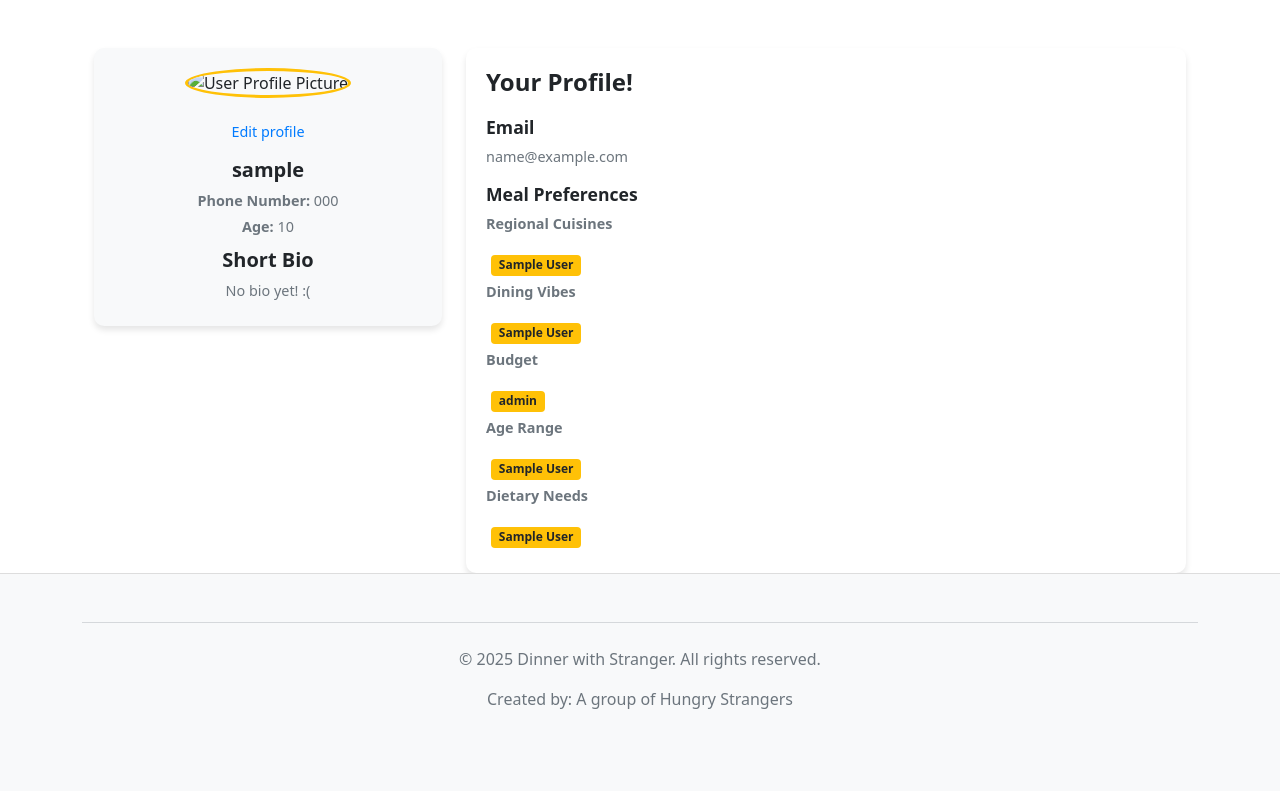
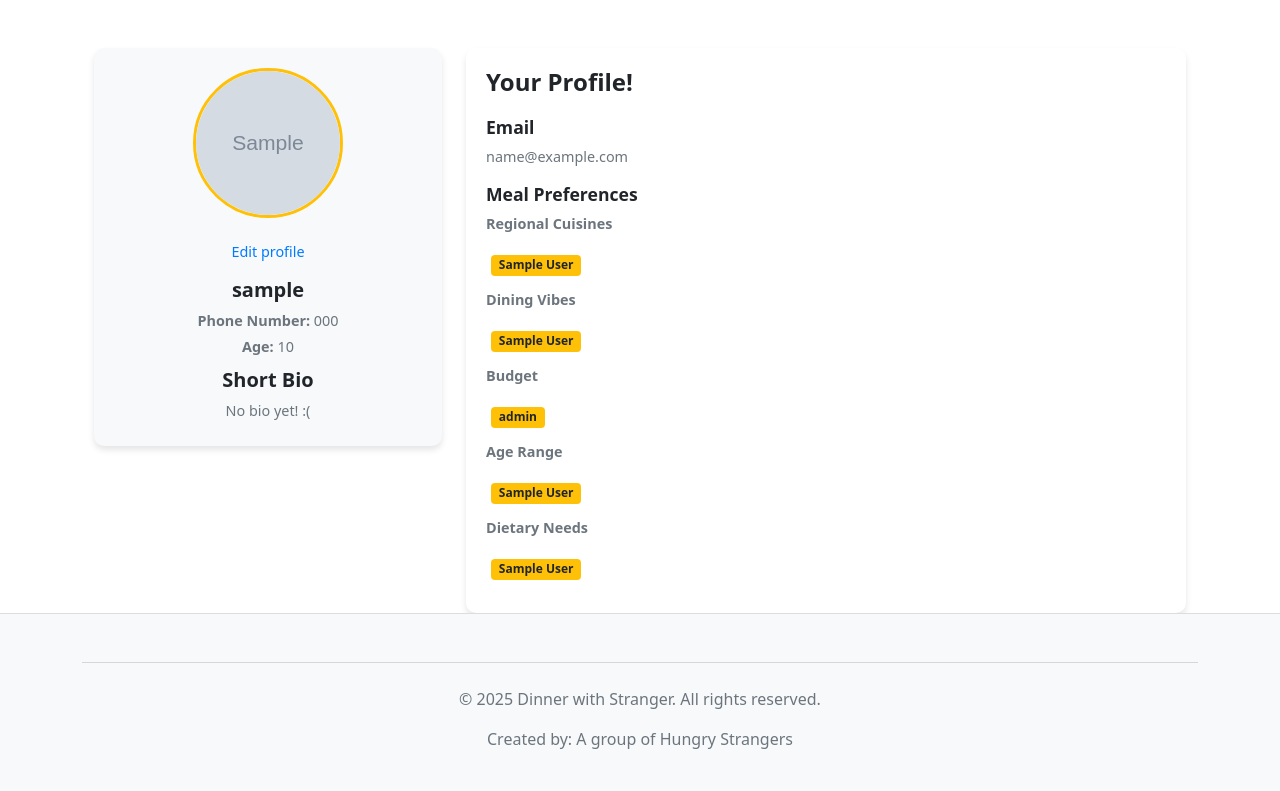
Before and after one commit to Archie-Henderson/Dinner-With-a-Stranger, a Django app: page /profile/ in a window 1280 px wide. Shown: the part 56-847 px from the top of the page. Before the commit the page ends 765 px from the top, so only its background shows below. Run offline with Django 3.2, Linux system fonts and the light colour scheme; a user stored in the database is signed in; tables that the repository leaves empty hold one stand-in row (values such as "Sample post"); grey boxes marked "Sample" are stand-in pictures; some libraries are stand-ins or nearby versions.

Commit message:
profile pic

```diff
--- a/templates/matches/match_card.html
+++ b/templates/matches/match_card.html
@@ -1,5 +1,3 @@
-
-
 <div class="match-card {% if extra_class %}{{ extra_class }}{% endif %}">
     <div class="match-img">
         <img src="{% if other_user.profile.picture %}{{ other_user.profile.picture.url }}{% else %}/static/images/default.jpg{% endif %}" alt="{{ other_user.username }}">
--- a/templates/user_page/user_profile.html
+++ b/templates/user_page/user_profile.html
@@ -1,4 +1,5 @@
 {% extends 'base.html' %}
+{% load static %}
 
 {% block title %}
     Profile - {{ user.username }}
@@ -9,10 +10,10 @@
         <div class="row">
             <div class="col-md-4">
                 <div class="profile-sidebar">
-                    <div class="profile-image">
-                        <img src="{% if user.profile.image %}{{ user.profile.image.url }}{% else %}https://via.placeholder.com/150{% endif %}" alt="User Profile Picture" class="img-fluid rounded-circle">
+                    <div class="profile-image text-center">
+                        <img src="{% if user.profile.picture %}{{ user.profile.picture.url }}{% else %}{% static 'images/default.jpg' %}{% endif %}" alt="{{ user.username }}" class="img-fluid rounded-circle" style="max-width: 150px;">
                     </div>
-                    <div class="profile-info mt-3">
+                    <div class="profile-info mt-3 text-center">
                         <a href="{% url 'user_page:edit_profile' %}" class="btn btn-link">Edit profile</a>
                         <h5 class="mt-2">{{ user.username }}</h5>
                         <p><strong>Phone Number:</strong> {{ user.profile.phone_number }}</p>
@@ -33,34 +34,35 @@
                     <h5>Meal Preferences</h5>
                     <div class="meal-preferences">
                         <p><strong>Regional Cuisines</strong></p>
-                        <div class="tags">
+                        <div class="tags mb-2">
                             {% for cuisine in user.profile.regional_cuisines.all %}
                                 <span class="badge bg-warning">{{ cuisine }}</span>
                             {% endfor %}
                         </div>
+
                         <p><strong>Dining Vibes</strong></p>
-                        <div class="tags">
+                        <div class="tags mb-2">
                             {% for vibe in user.profile.dining_vibes.all %}
                                 <span class="badge bg-warning">{{ vibe }}</span>
                             {% endfor %}
                         </div>
 
                         <p><strong>Budget</strong></p>
-                        <div class="tags">
+                        <div class="tags mb-2">
                             {% for budget in user.profile.budgets.all %}
                                 <span class="badge bg-warning">{{ budget }}</span>
                             {% endfor %}
                         </div>
 
                         <p><strong>Age Range</strong></p>
-                        <div class="tags">
+                        <div class="tags mb-2">
                             {% for age_range in user.profile.age_ranges.all %}
                                 <span class="badge bg-warning">{{ age_range }}</span>
                             {% endfor %}
                         </div>
 
                         <p><strong>Dietary Needs</strong></p>
-                        <div class="tags">
+                        <div class="tags mb-2">
                             {% for need in user.profile.dietary_needs.all %}
                                 <span class="badge bg-warning">{{ need }}</span>
                             {% endfor %}
```
